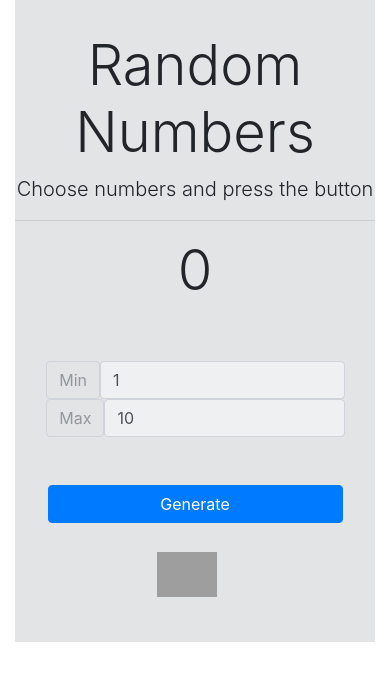
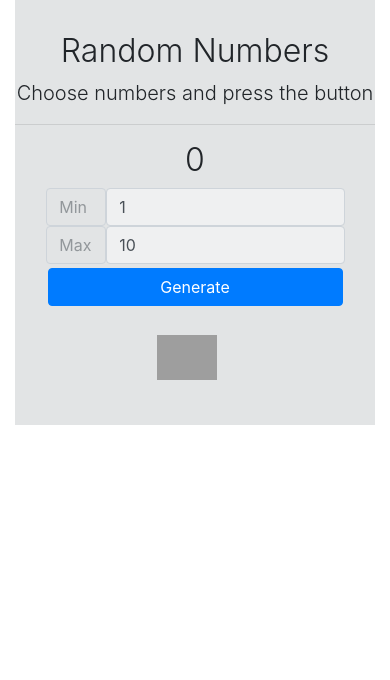
Before and after one commit to Cassio8186/Random-Number, a plain HTML site: page index.html in a window 390 px wide. Drawn offline with nearby package versions, Linux system fonts and the light colour scheme; grey boxes are pictures that could not be loaded.

Commit message:
fix responsive design

```diff
--- a/index.html
+++ b/index.html
@@ -31,19 +31,19 @@
           <section class="my-3">
             <div class="row align-items-center justify-content-around">
               <div class="col-7">
-                <h1 class="display-3 pb-5" id="randomNumber">0</h1>
+                <h1 class="display-3 pb-md-5 pb-0" id="randomNumber">0</h1>
               </div>
               <div class="col-11 col-md-6 d-flex justify-content-center">
                 <div class="row input-group">
                   <div class="col-lg-12">
                     <div class="input-group-prepend">
-                      <span class="input-group-text" id="basic-addon1">Min</span>
+                      <span class="input-group-text" id="min">Min</span>
                       <input type="number" name="num1" id="num1" value=1 class="form-control" placeholder="min">
                     </div>
                   </div>
-                  <div class="col-lg-12 mb-5">
+                  <div class="col-lg-12 mb-md-5 mb-1">
                     <div class="input-group-prepend">
-                      <span class="input-group-text" id="basic-addon1">Max</span>
+                      <span class="input-group-text" id="max">Max</span>
                       <input type="number" name="num2" id="num2" value=10 class="form-control" placeholder="min">
                     </div>
                   </div>
--- a/style.css
+++ b/style.css
@@ -14,6 +14,8 @@
     color: #49505785;
     background-color: #e9ecef00;
     padding: .375rem .75rem;
+    min-width: 60px;
+    text-align: center;
 }
 
 .form-control {
@@ -29,12 +31,12 @@
 
 @media (max-width: 768px) {
     .display-3 {
-        font-size: 3.5rem !important;
+        font-size: 2rem !important;
     }
 }
 
 @media (max-width: 320px) {
     .display-3 {
-        font-size: 3rem !important;
+        font-size: 1.5rem !important;
     }
 }
```
